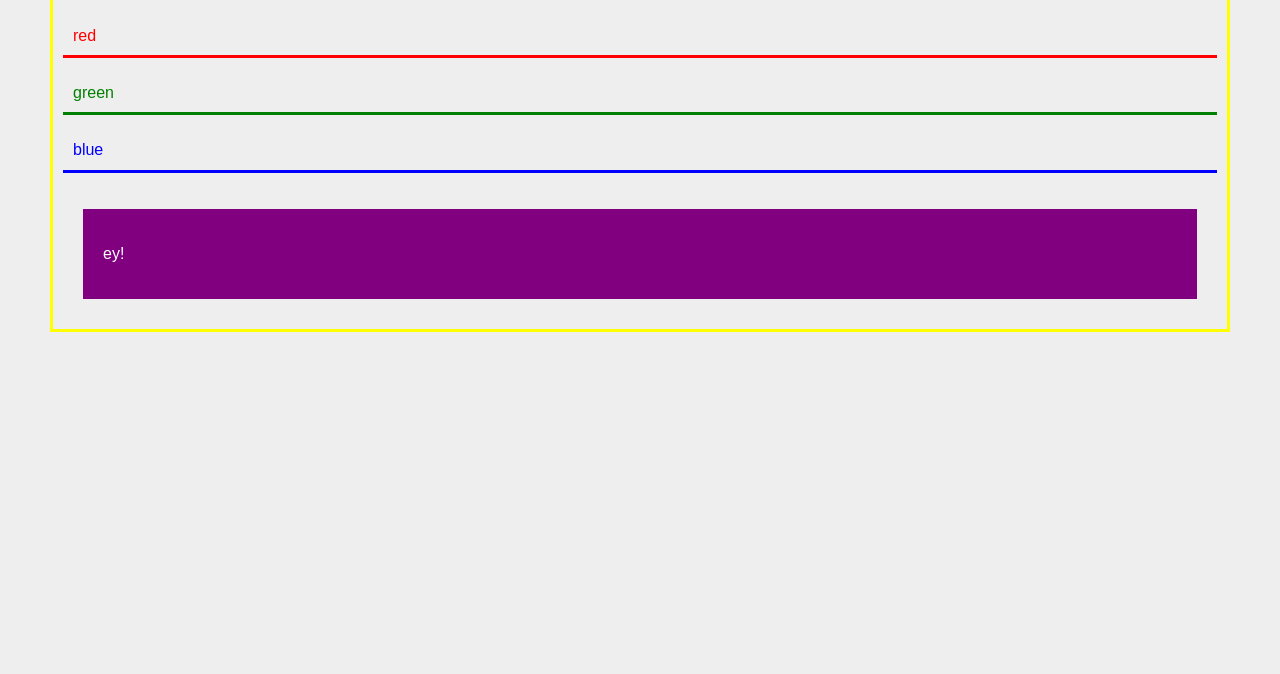
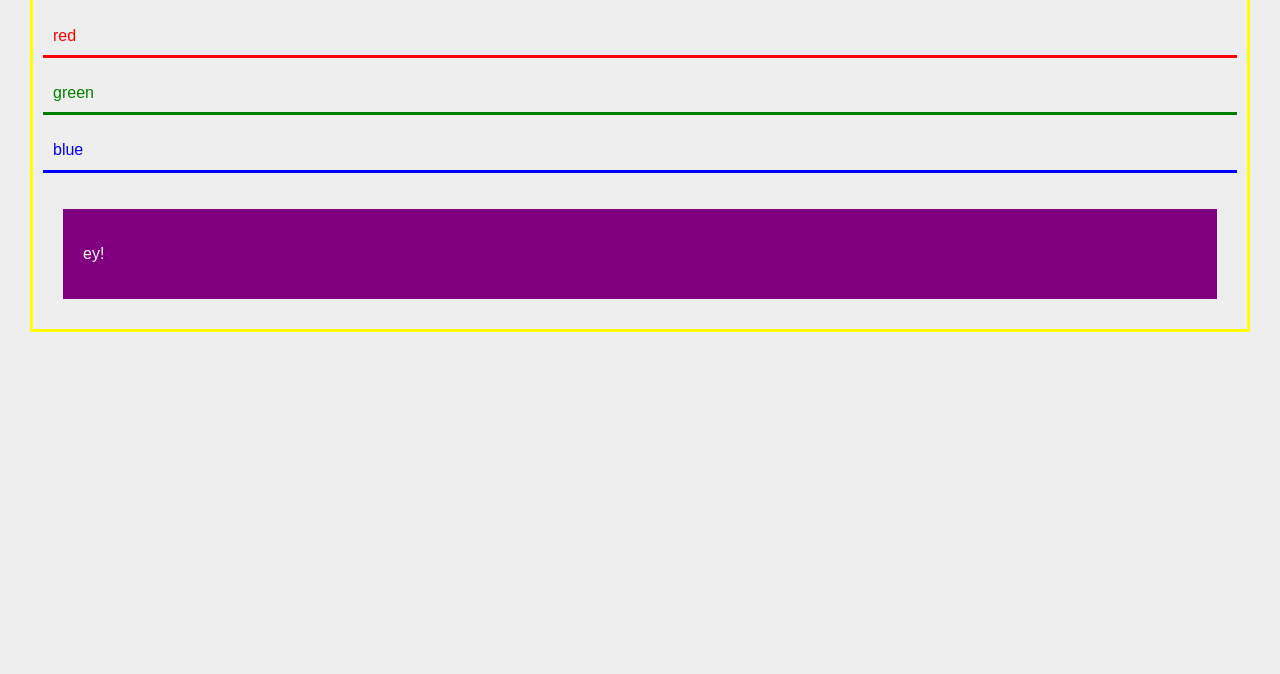
Before and after one commit to tjallen/tja-webpack, a React app: page / in a window 1280 px wide. Shown: the part 126-800 px from the top of the page. Built offline with nearby package versions, Linux system fonts and the light colour scheme; some packages are replaced by stand-ins of ours.

Commit message:
Update placeholder index.js, global styles

```diff
--- a/src/global.scss
+++ b/src/global.scss
@@ -9,7 +9,3 @@ body {
   color: #242424;
   font-family: Arial, "Helvetica Neue", Helvetica, sans-serif;
 }
-
-main {
-  padding: 0 20px;
-}
--- a/src/index.js
+++ b/src/index.js
@@ -9,8 +9,6 @@ import App from './components/App';
 const rootElement = document.getElementById('app');
 
 ReactDOM.render(
-  <main>
-    <App />
-  </main>,
+  <App />,
   rootElement
 );
```
